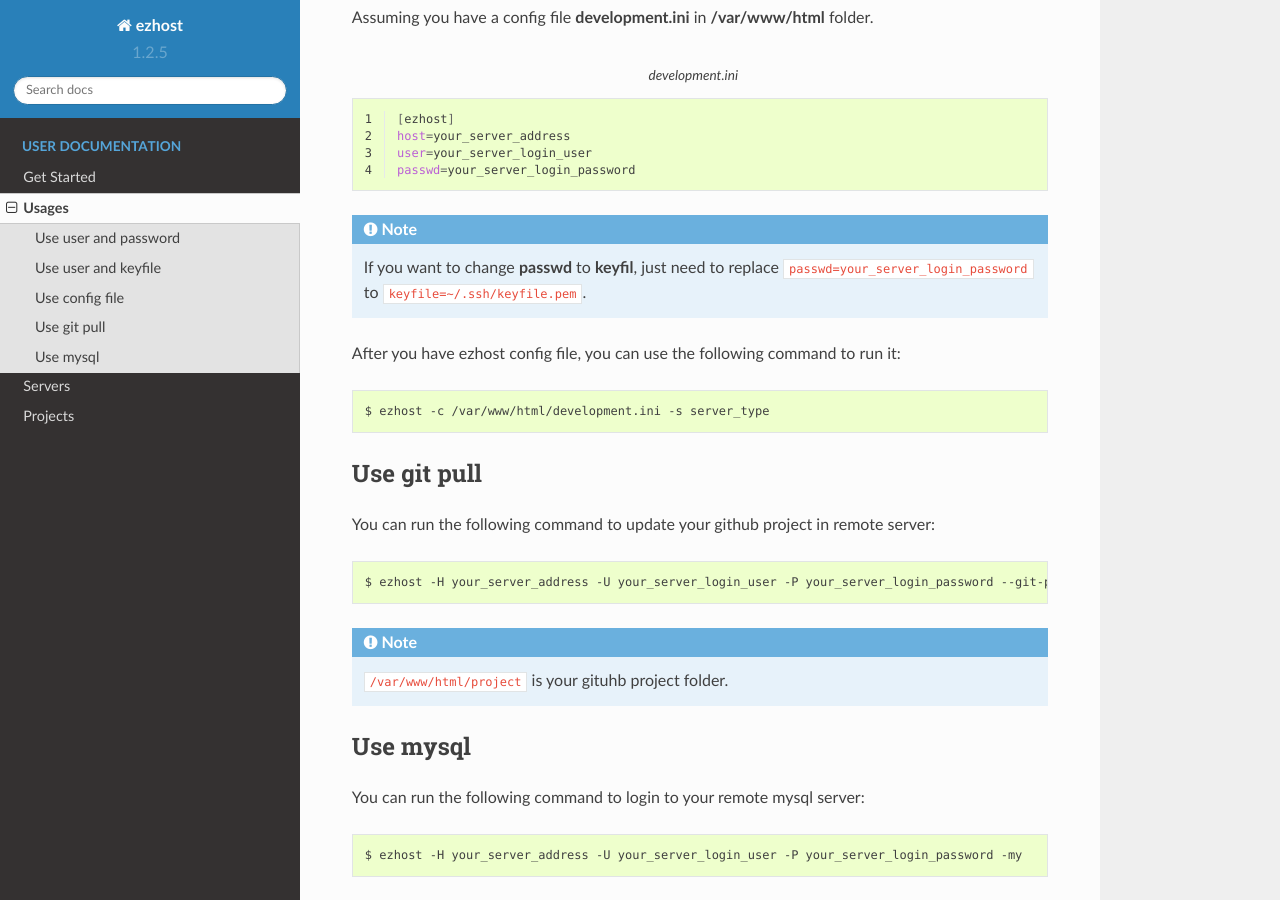
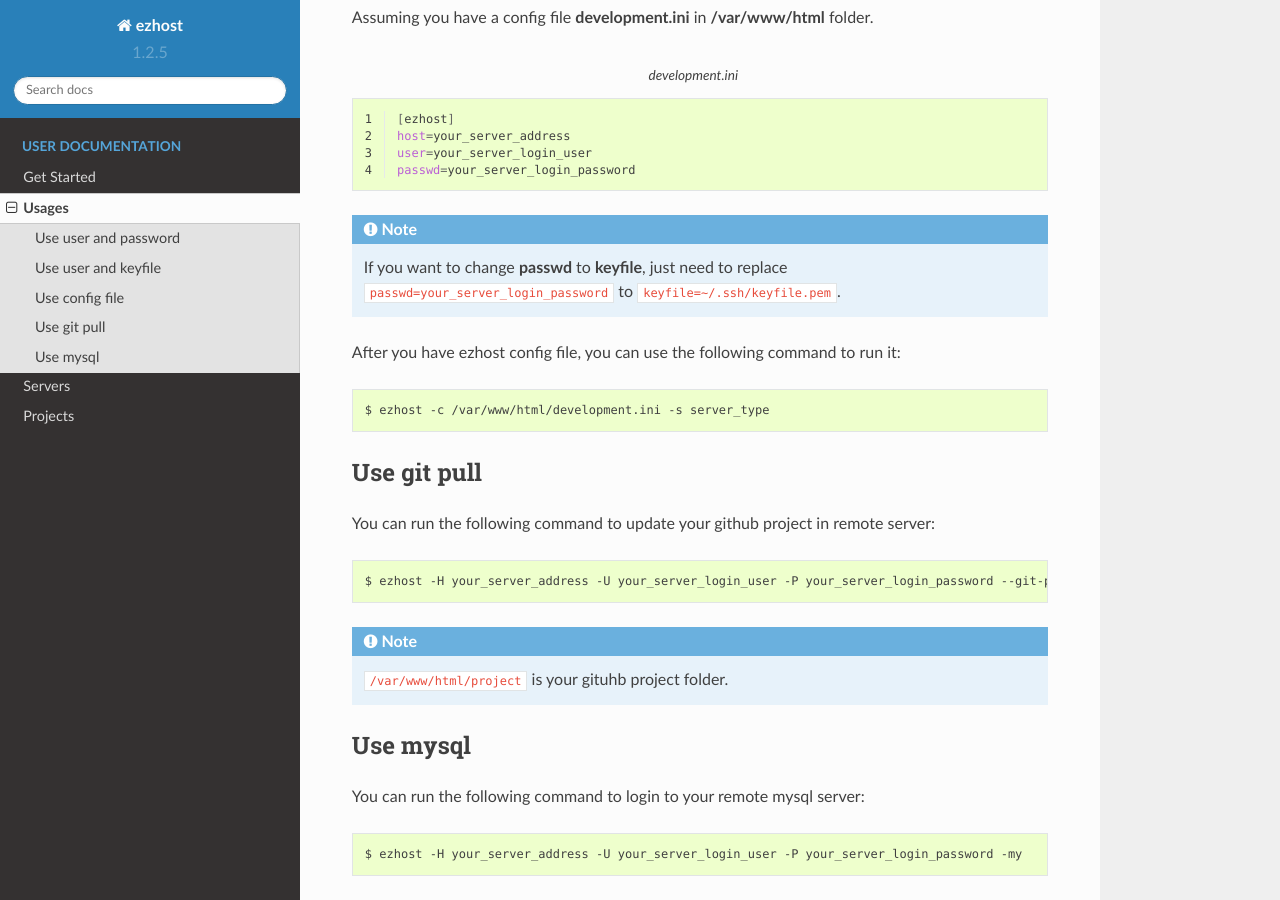
Before and after one commit to zhexiao/ezhost, a Sphinx documentation site: the page built from docs/usage.rst, in a window 1280 px wide and 900 px high, scrolled down 748 px. Built offline with Sphinx 7.4.7 and the Read the Docs theme 2.0.0, drawn with Linux system fonts in a browser that asks for light colours.

Commit message:
change docs

```diff
--- a/docs/usage.rst
+++ b/docs/usage.rst
@@ -39,7 +39,7 @@
    user=your_server_login_user
    passwd=your_server_login_password
 
-.. note:: If you want to change **passwd** to **keyfil**, just need to replace ``passwd=your_server_login_password`` to ``keyfile=~/.ssh/keyfile.pem``.
+.. note:: If you want to change **passwd** to **keyfile**, just need to replace ``passwd=your_server_login_password`` to ``keyfile=~/.ssh/keyfile.pem``.
 
 After you have ezhost config file, you can use the following command to run it:
 
```
